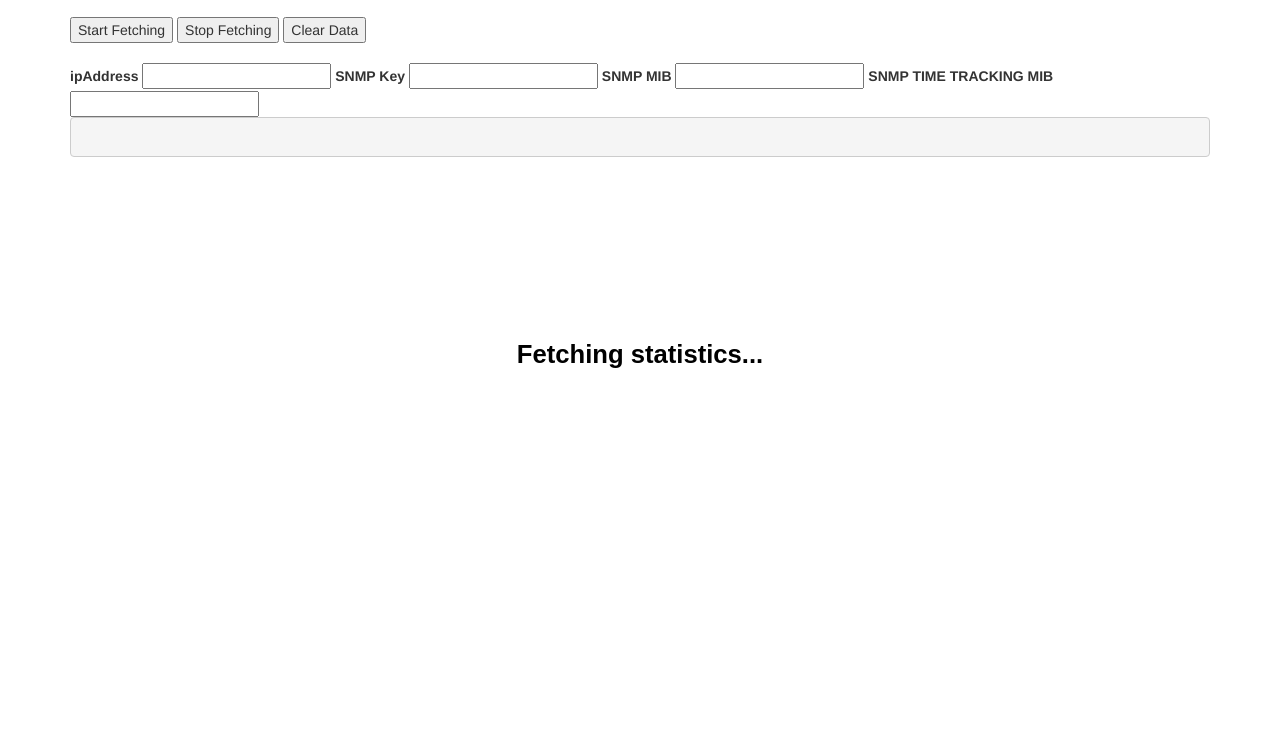
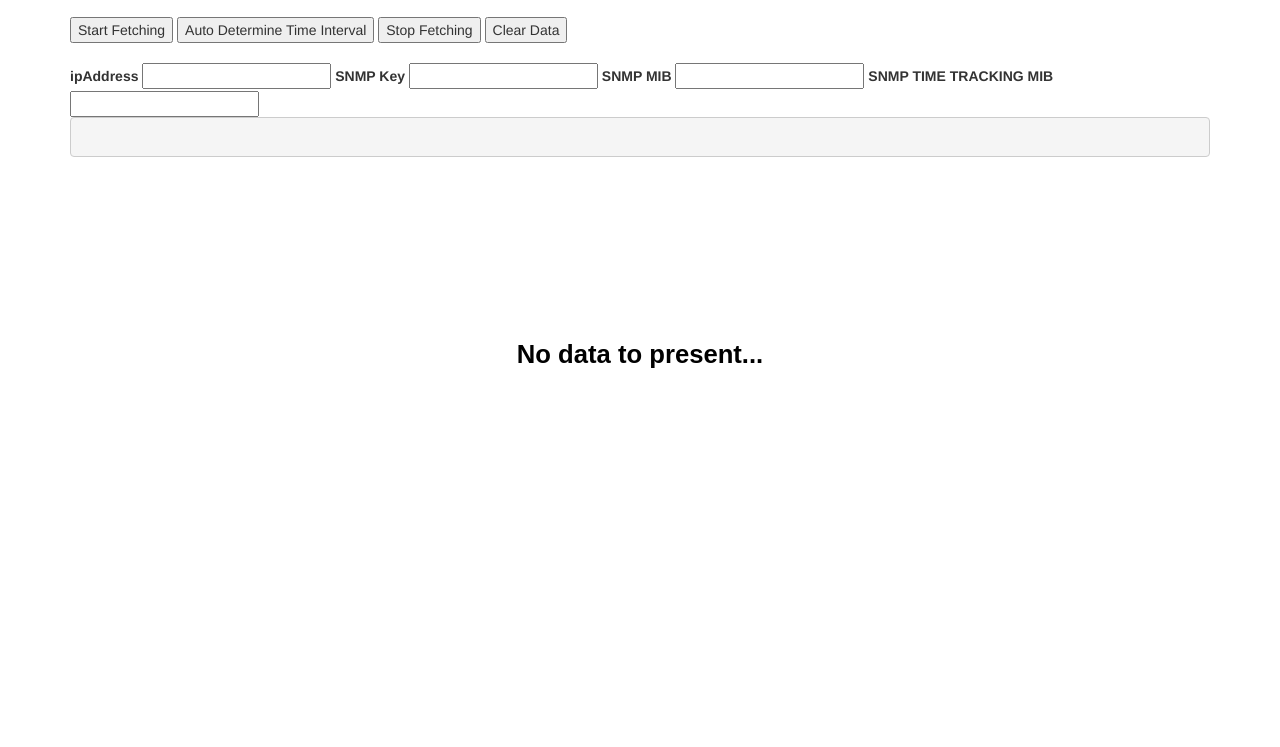
Before and after one commit to filipecosta90/redes.app, a plain HTML site: page index.html in a window 1280 px wide. Shown: the part 53-800 px from the top of the page. Drawn offline with nearby package versions, Linux system fonts and the light colour scheme; some packages are replaced by stand-ins of ours.

Commit message:
started the calculate time interval

```diff
--- a/partials/home.html
+++ b/partials/home.html
@@ -3,6 +3,7 @@
 <div ng-controller="snmp_controller">
 <br/>
 <button ng-click="start()">Start Fetching</button>
+<button ng-click="fetch_inteval()">Auto Determine Time Interval</button>
 <button ng-click="stop()">Stop Fetching</button>
 <button ng-click="clear()">Clear Data</button>
 
@@ -41,7 +42,7 @@
   showlegend="true"
   legendupdatestate="false"
   objectequality="true"
-  nodata="Fetching statistics...">
+  nodata="No data to present...">
   <extended-chart><svg></svg></extended-chart>
   </nvd3-line-chart>
 </div>
```
Also changed, not shown: 1 other file.
